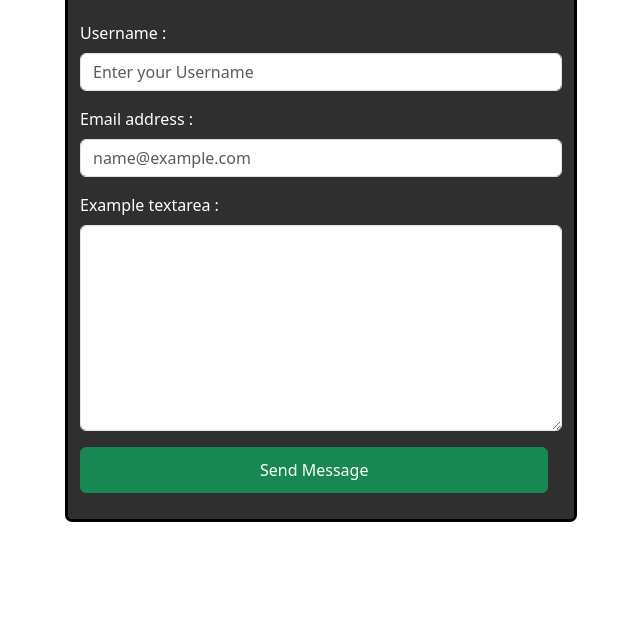
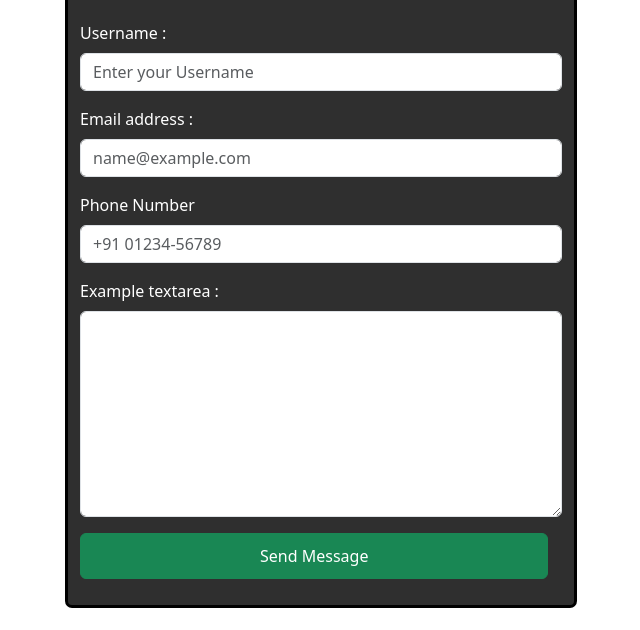
Before and after one commit to ishitadudhat/Form, a plain HTML site: page index.html in a window 1280 px wide. Shown: the part 170-800 px from the top of the page, without its empty margins (319-959 px from the left). Drawn offline with nearby package versions, Linux system fonts and the light colour scheme.

Commit message:
Contact Form 1

```diff
--- a/index.html
+++ b/index.html
@@ -25,6 +25,10 @@
         <input type="email" class="form-control" id="exampleFormControlInput1" placeholder="name@example.com" name="Email">
       </div>
       <div class="mb-3">
+        <label for="exampleFormControlInput1" class="form-label">Phone Number </label>
+        <input type="tel" class="form-control" id="exampleFormControlInput1" placeholder="+91 01234-56789" name="phone-number">
+      </div>
+      <div class="mb-3">
         <label for="exampleFormControlTextarea1" class="form-label">Example textarea : </label>
         <textarea class="form-control" name="message" id="exampleFormControlTextarea1" rows="8"></textarea>
       </div>
```
